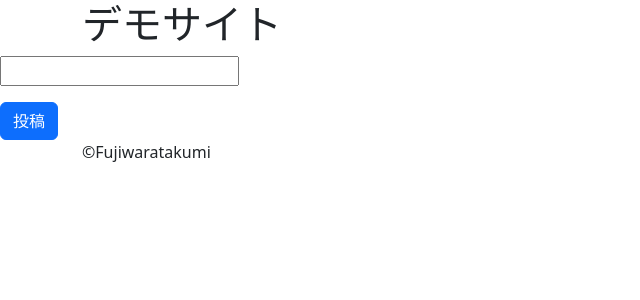
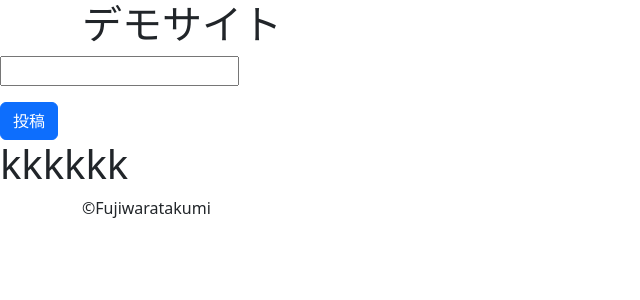
Before and after one commit to takumifujiwaradairy/DemoSiteNuxt2, a Nuxt app in the folder demoapp2/: page / in a window 1280 px wide. Shown: the top 300 px of the page, without its empty margins (0-640 px from the left). Built offline with nearby package versions, Linux system fonts and the light colour scheme.

Commit message:
一覧画面の追加

```diff
--- /dev/null
+++ b/demoapp2/components/AddIndex.vue
@@ -0,0 +1,16 @@
+<template>
+  <div>
+    <h1>kkkkkk</h1>
+  </div>
+</template>
+
+<script>
+export default {
+  data () {
+    return {
+    }
+  },
+  methods: {
+  }
+}
+</script>
--- a/demoapp2/components/SubmitForm.vue
+++ b/demoapp2/components/SubmitForm.vue
@@ -3,7 +3,7 @@
     <label></label>
     <input type="text" v-model="title">
     <p>{{title}}</p>
-    <button class="btn btn-primary" @click="submit()">投稿</button>
+    <button class="btn btn-primary" @click="submit">投稿</button>
   </div>
 </template>
 
@@ -19,7 +19,8 @@ export default {
     submit(title) {
       console.log(this.title);
       this.$store.commit('submit', {title: this.title, content: this.content});
-    }
+    },
+    serach(title) {}
   }
 }
 </script>
--- a/demoapp2/pages/index.vue
+++ b/demoapp2/pages/index.vue
@@ -1,14 +1,17 @@
 <template>
   <div>
     <SubmitForm/>
+    <AddIndex/>
   </div>
 </template>
 
 <script>
 import SubmitForm from '~/components/SubmitForm.vue';
+import AddIndex from '~/components/AddIndex.vue';
 export default {
   components: {
-    SubmitForm
+    SubmitForm,
+    AddIndex
   },
   name: 'IndexPage'
 }
```
